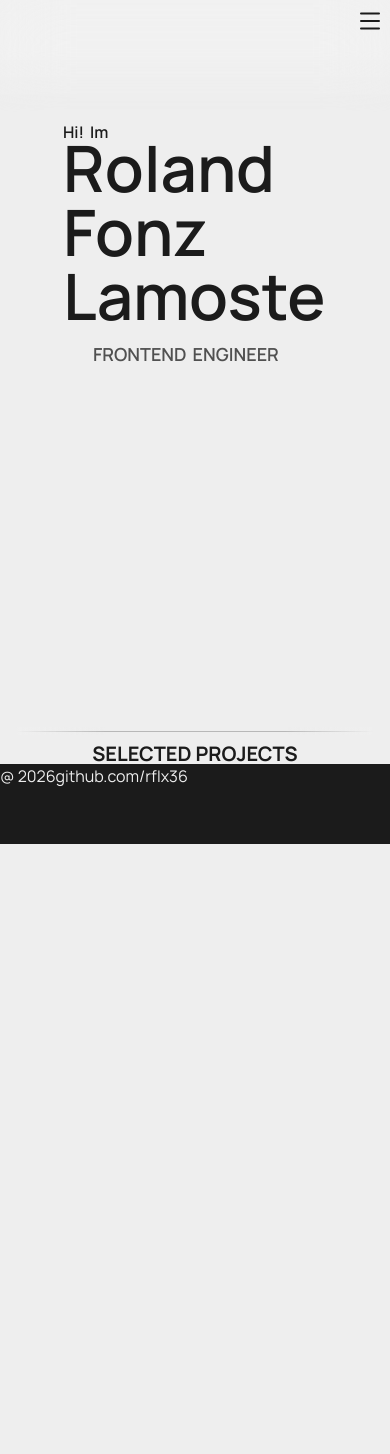
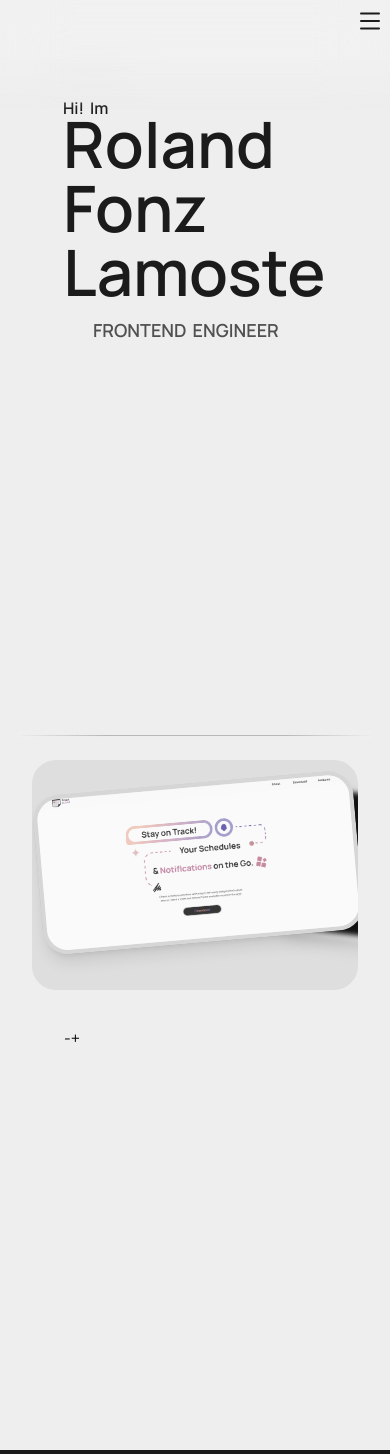
Before and after one commit to rflx36/portfolio, a React (Vite) app: page / in a window 390 px wide. Shown: the top 1454 px of the page. Before the commit the page ends 844 px from the top, so only its background shows below. Built offline with nearby package versions, Linux system fonts and the light colour scheme; no server answers.

Commit message:
Contact and Project Section Responsiveness Implementation

```diff
--- a/src/App.tsx
+++ b/src/App.tsx
@@ -4,7 +4,7 @@ import SpecializationIntroduction from "./components/specialization introduction
 import { useEffect } from "react"
 // import SkillsSection from "./components/skills section"
 // import BackgroundSection from "./components/background section"
-// import ProjectsSection from "./components/projects section"
+import ProjectsSection from "./components/projects section"
 import { useModalStore } from "./stores/modal_store"
 import LandingContacts from "./components/contact section/landing contacts"
 // import ContactSection from "./components/contact section"
@@ -13,6 +13,7 @@ import { useInView } from "react-intersection-observer"
 import ModalProjects from "./components/ui/modal/modal projects"
 import { useLocation, useNavigate } from "react-router"
 import { scrollDefaults } from "./constants"
+import isMobile from "./utils/is_mobile"
 
 
 function App() {
@@ -38,7 +39,7 @@ function App() {
     <>
       {/* <CustomCursor/> */}
       {/* <StarField /> */}
-      <section id="home-section-id" className="h-[900px] max-h-[calc(85vh)] max-mobile:h-[calc(100vh-200px)] flex flex-col max-mobile:mt-30  max-mobile:justify-start justify-center  items-center relative">
+      <section id="home-section-id" className=" h-[900px] max-h-[calc(85vh)] max-mobile:max-h-[640px]  max-mobile:h-[calc(100vh-200px)] max-mobile:min-h-[420px] max-tablet:min-h-[400px] flex flex-col max-mobile:mt-24  max-mobile:justify-start justify-center  items-center relative">
         <NameIntroduction />
         <SpecializationIntroduction />
 
@@ -46,7 +47,7 @@ function App() {
         <div className="absolute bottom-0 w-[calc(100%-2rem)] max-w-270 flex flex-col items-center">
           <div className="h-max overflow-hidden w-full">
 
-            <div className={` duration-300 ease-in-out ${projectsInView && "translate-y-full"}`}>
+            <div className={` duration-300 ease-in-out ${(projectsInView && !isMobile())  && "translate-y-full"}`}>
               <LandingContacts />
             </div>
           </div>
@@ -55,7 +56,7 @@ function App() {
             <div className=" bg-linear-to-r from-bg/0 to-bg w-[25%] max-w-32 h-2 z-10 absolute right-0 top-0 bottom-0 -translate-y-1/2" />
             <div className=" bg-linear-to-r from-bg to-bg/0 w-[25%] max-w-32 h-2 z-10 absolute left-0 top-0 bottom-0 -translate-y-1/2" />
           </div>
-          <div className="w-full h-8 flex justify-center overflow-hidden">
+          <div className="w-full h-8 flex max-mobile:hidden justify-center overflow-hidden">
             <h1 className={`text-text font-bold text-xl ease-in-out py-2 duration-300 ${!projectsInView && "-translate-y-full"}`}>SELECTED PROJECTS</h1>
           </div>
 
@@ -63,7 +64,7 @@ function App() {
 
       </section>
       <section ref={projectsRef} >
-        {/* <ProjectsSection /> */}
+        <ProjectsSection />
       </section>
       {/* <SkillsSection />
       <BackgroundSection />
--- a/src/components/contact section/landing contacts/index.tsx
+++ b/src/components/contact section/landing contacts/index.tsx
@@ -26,7 +26,7 @@ export default function LandingContacts() {
 
     const cursorOnHoverEmail = useCursor({ tooltip: "Copy to clipboard", type: "pointer" })
     return (
-        <div className="flex max-mobile:flex-col max-mobile:mx-auto max-mobile:w-max  max-mobile:gap-0 w-[calc(100%-4rem)] mx-8 gap-12 justify-center ">
+        <div className="flex max-mobile:flex-col max-mobile:flex max-mobile:mx-auto max-mobile:w-max max-[820px]:grid max-[820px]:grid-cols-2  w-[calc(100%-4rem)] mx-8  justify-evenly ">
             <div className="size-max  overflow-hidden">
                 <div className="  animate-[SlideUp_0.5s_cubic-bezier(0.75,0.63,0.13,0.83)_both_2.6s] flex gap-3 p-2 font-semibold text-xs ease-bezier-in duration-50  items-center text-text/50 hover:text-accent-1">
                     <div className="w-3 h-auto grid place-content-center ">
--- a/src/components/projects section/index.tsx
+++ b/src/components/projects section/index.tsx
@@ -1,10 +1,11 @@
 import { useEffect, useRef, useState } from "react";
 import { animationLoadStateDefaults, projectsDataDefaults } from "../../constants";
-import type { animationLoadStateType, projectDataType } from "../../types/types";
+import { type resizeRegion, type animationLoadStateType, type projectDataType } from "../../types/types";
 import ProjectsCard from "./projects_card";
 import "./project_container_hovers.css";
 import { useModalStore } from "../../stores/modal_store";
 import { useNavigate } from "react-router";
+// import isMobile from "../../utils/is_mobile";
 
 
 
@@ -12,9 +13,14 @@ import { useNavigate } from "react-router";
 export default function ProjectsSection() {
     const [projectsDataState, setProjectsDataState] = useState<projectDataType>(projectsDataDefaults);
     const [animationLoadState, setAnimationLoadState] = useState<animationLoadStateType>(animationLoadStateDefaults);
+    // const [resizeRegion, setResizeRegion] = useState<res izeRegion>("desktop")
+    const [focus, setFocus] = useState(-1);
+    const [remountKey, setRemountKey] = useState(0);
     const modalState = useModalStore();
     const navigate = useNavigate();
     const screenWidth = useRef(window.innerWidth);
+    const resizeRegion = useRef<resizeRegion>("desktop");
+
     const persistRandomizedValue = useRef(Math.random() < 0.5);
 
     const handleHovers = () => {
@@ -46,16 +52,80 @@ export default function ProjectsSection() {
 
         setTimeout(() => {
             setAnimationLoadState(prev => ({ ...prev, postload: true }));
-            const projectSection = document.getElementById("project-section");
-            projectSection!.style.overflow = "visible";
+
+            if (!(screenWidth.current <= 820)) {
+                initializeDetailsVisibility();
+            }
         }, 450);
+    }
+
+    const initializeDetailsVisibility = () => {
+        const projectSection = document.getElementById("project-section");
+
+        projectSection!.style.overflow = "visible";
+
+    }
+
+    const getResizeRegion = (width: number): resizeRegion => {
+        if (width <= 430) {
+            return "mobile";
+        }
+        if (width <= 820) {
+            return "tablet";
+        }
+        return "desktop";
+    }
+
+    const setFocusUpdate = (region: resizeRegion) => {
+        switch (region) {
+            case "mobile":
+                setFocus(0)
+                break;
+            case "tablet":
+                setFocus(1);
+                break;
+            case "desktop":
+                setFocus(-1);
+                break;
+        }
     }
 
     useEffect(() => {
         fetchProjectsData();
+        const initialRegion = (getResizeRegion(window.innerWidth));
+        resizeRegion.current = initialRegion;
+        setFocusUpdate(initialRegion);
+
+
+
+        const handleResize = () => {
+            // const newWidth = window.innerWidth;
+            const newRegion = getResizeRegion(window.innerWidth)
+
+            if (resizeRegion.current != newRegion) {
+                // setResizeRegion(newRegion);
+                resizeRegion.current = newRegion
+                console.log(newRegion);
+                screenWidth.current = window.innerWidth;
+                setRemountKey((prevkey) => prevkey + 1);
+
+                setFocusUpdate(newRegion)
+
+
+                if (resizeRegion.current == "desktop") {
+                    initializeDetailsVisibility();
+                }
+            }
+        }
+
+        window.addEventListener("resize", handleResize);
+        return () => {
+            window.removeEventListener("resize", handleResize);
+        }
 
     }, []);
 
+    console.log(remountKey);
     const dampening = Math.min(Math.max((screenWidth.current / 1920 * 100), 0), 100);
     const featuredAmountLimit = 4;
     const randomizedInverseBoolValue = persistRandomizedValue.current;
@@ -70,21 +140,39 @@ export default function ProjectsSection() {
         navigate(`/projects/${encoded}`);
     }
 
+    console.log(dampening);
 
 
+    const handleOnclick = (redirect: string, index: number) => {
+        if (resizeRegion.current != "desktop") {
+
+            if (focus == index) {
+                handleRedirect(redirect);
+
+            }
+            else {
+                setFocus(index);
+            }
+        }
+        else {
+            handleRedirect(redirect);
+        }
+    }
+
+    console.log("focus value:" + focus + "resize:" + resizeRegion.current);
     return (
         <>
             {/* <h1 className="font-sans font-semibold text-text text-lg w-full text-center">SELECTED PROJECTS</h1> */}
 
-            <div className={`w-[calc(100%-4rem)] bg-container-soft-shadow/75   mx-auto mt-6 py-[calc(2.5%+1rem)] overflow-hidden max-h-[480px] h-max relative rounded-3xl flex flex-col justify-center items-center`} id="project-section">
+            <div key={remountKey} className={`w-[calc(100%-4rem)] bg-container-soft-shadow/75   mx-auto mt-6 py-[calc(2.5%+1rem)] overflow-hidden   max-h-[480px] h-max relative rounded-3xl flex flex-col justify-center items-center`} id="project-section">
                 {/* <div className={`aspect-268/133 w-[${widthContainerStringified}] max-w-[${maxWidthContainerStringified}]`} /> */}
                 <div className="aspect-268/133 relative"
                     style={{
-                        width: widthContainerStringified,
+                        width: screenWidth.current <= 820 ? 360 : widthContainerStringified,
                         maxWidth: maxWidthContainerStringified
                     }}
                 />
-                <div className="w-[calc(100%-8rem)] mx-auto max-w-[1920px] pointer-events-none select-none h-full absolute top-0 flex items-center justify-start " id="project-container-id">
+                <div className="w-[calc(100%-8rem)]  max-laptop:w-[calc(100%-20px)]  mx-auto max-w-[1920px] pointer-events-none select-none h-full absolute top-0 flex  items-center justify-start " id="project-container-id">
                     {
                         projectsDataState.isLoaded ? (
                             projectsDataState.projects?.map((project, index) => {
@@ -108,8 +196,9 @@ export default function ProjectsSection() {
                                             loadAnimation: animationLoadState,
                                         }}
                                         // onClick={() => OpenProjectsModal(project)}
-                                        onClick={() => handleRedirect(project.project_title)}
+                                        onClick={() => handleOnclick(project.project_title, index)}
                                         isSelected={modalState.get.modalInfo?.project_title == project.project_title}
+                                        focus={focus}
                                     />
                                 )
                             })
@@ -123,6 +212,8 @@ export default function ProjectsSection() {
                 </div>
             </div>
             <div className="mt-9 mb-96 w-[calc(100%-8rem)] mx-auto max-w-[1920px] h-10">
+                <button onClick={() => setFocus(x => x - 1)}>-</button>
+                <button onClick={() => setFocus(x => x + 1)}>+</button>
             </div>
         </>
     )
--- a/src/components/projects section/projects_card.tsx
+++ b/src/components/projects section/projects_card.tsx
@@ -17,9 +17,11 @@ export default function ProjectsCard(props: {
         loadAnimation: animationLoadStateType,
     }
     onClick: () => void,
-    isSelected: boolean
+    isSelected: boolean,
+    focus: number
 }) {
 
+    const screenWidth = useRef(window.innerWidth);
     const randomizedTransforms = useRef({
         rotation: Math.floor((Math.random() * 6) + 5) * (props.index % 2 == (props.DisplayProperties.inverseBoolValue ? 1 : 0) ? -1 : 1),
         transform: Math.floor(Math.random() * 21) - 10,
@@ -29,28 +31,30 @@ export default function ProjectsCard(props: {
     const randomRotation = randomizedTransforms.current.rotation;
     const randomTransform = randomizedTransforms.current.transform;
 
-    const btnCursor = useCursor({ tooltip: `Click to view more `, type:"pointer" })
+    const btnCursor = useCursor({ tooltip: `Click to view more `, type: "pointer" })
     return (
-        <div className="project-card-container top-0 flex items-center justify-start w-full h-full">
-            <div
-                className={`bg-bg rounded-4xl grid place-content-center cursor-none! aspect-268/133 project-card ${props.DisplayProperties.loadAnimation.preload ? " pointer-events-auto select-auto" : "pointer-events-none select-none"} hover:z-20!  hover:delay-100! hover:shadow-2xl hover:duration-150  shadow-lg hover:-translate-y-3 ${props.index % 2 == (props.DisplayProperties.inverseBoolValue ? 1 : 0) ? "hover:rotate-3" : "hover:-rotate-5"} hover:scale-105 absolute border-4 ease-initial duration-300 border-black/10 overflow-hidden h-max w-full`}
+        <div className="project-card-container   top-0 flex items-center justify-start w-full h-full">
+            <button
+                className={`bg-bg rounded-4xl max-tablet:rounded-3xl grid place-content-center cursor-none! aspect-268/133 ${props.DisplayProperties.loadAnimation.preload ? " pointer-events-auto select-auto" : "pointer-events-none select-none"}   shadow-lg  ${(props.focus != -1) ? (props.focus == props.index ? "shadow-2xl -translate-y-3 z-20! scale-105 ":"grayscale-100 blur-[2.5px]") : ` project-card  hover:z-20!  hover:delay-100! hover:shadow-2xl hover:duration-150 hover:-translate-y-3 ${props.index % 2 == (props.DisplayProperties.inverseBoolValue ? 1 : 0) ? "hover:rotate-3" : "hover:-rotate-5"} hover:scale-105`}  absolute border-4 ease-initial duration-300 border-black/10 overflow-hidden h-max w-full`}
                 style={{
                     transform: props.DisplayProperties.loadAnimation.preload ? `rotate(${randomRotation}deg) translateX(${randomTransform}px)` : "scale(50%) translateY(300%)",
-                    left: `calc(${props.index * (100 / featuredAmountLimit)}% ${props.index > 0 && `- ${dampening}px`})`,
+                    left: screenWidth.current <= 820 ? `calc((${props.index + props.focus}* ${screenWidth.current <= 430 ? `100%) ${props.index > 0 ? "- 67px" : ""}` : `250px) ${props.index > 0 ? "+ (100% / 2) - 400px" : "- 400px + (100% / 2)"}`})` : `calc(${props.index * (100 / featuredAmountLimit)}% ${props.index > 0 && `- ${dampening}px`})`,
                     transitionDelay: props.DisplayProperties.loadAnimation.postload ? "0ms" : `${props.index * 50}ms`,
-                    maxWidth: `calc(${100 / featuredAmountLimit}% + ${dampening}px)`,
+                    maxWidth: screenWidth.current <= 820 ? "320px" : `calc(${100 / featuredAmountLimit}% + ${dampening}px)`,
                     zIndex: 10 - props.index,
                 }}
                 id={`project-${props.index + 1}`}
                 onClick={props.onClick}
+
                 {...btnCursor}
-                tabIndex={0}
+            // tabIndex={0}
             >
                 <img src={`/assets/projects/${props.projectImageUrl}`} alt={props.projectTitle} className="object-cover" loading="lazy" />
 
-            </div>
-
-            <div className="-bottom-9 left-0 right-0 mx-auto w-full flex absolute translate-y-8   project-card-details">
+            </button>
+            {
+                !(screenWidth.current <= 820) &&
+                <div className="-bottom-9 left-0 right-0 mx-auto w-full flex absolute translate-y-8   project-card-details ">
                     <div className="max-w-270 w-full absolute left-0 right-0 mx-auto flex gap-12">
 
                         <div className="flex flex-col gap-4 flex-1  relative">
@@ -83,6 +87,7 @@ export default function ProjectsCard(props: {
                         </div>
                     </div>
                 </div>
+            }
 
         </div>
     )
--- a/src/index.css
+++ b/src/index.css
@@ -101,6 +101,7 @@ label {
 
 @custom-variant max-tablet (@media (width <=40rem));
 
+@custom-variant max-laptop (@media (width <=85.375rem));
 
 @keyframes fadeIn {
     0% {
--- a/src/types/types.ts
+++ b/src/types/types.ts
@@ -14,7 +14,7 @@ export type heartAnimActiveStateType = "idle" | "initialized" | "transformed";
 
 export type modalActiveStateType = "projects" | "contacts" | null;
 
-
+export type resizeRegion = "mobile" | "tablet" | "desktop"
 export interface skillInfo {
     name: string,
     img_url: string,
```
Lines whose indentation alone changed are shown as unchanged.
